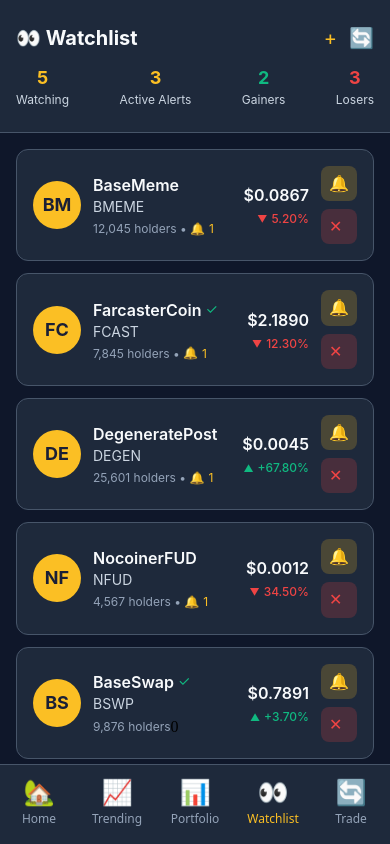
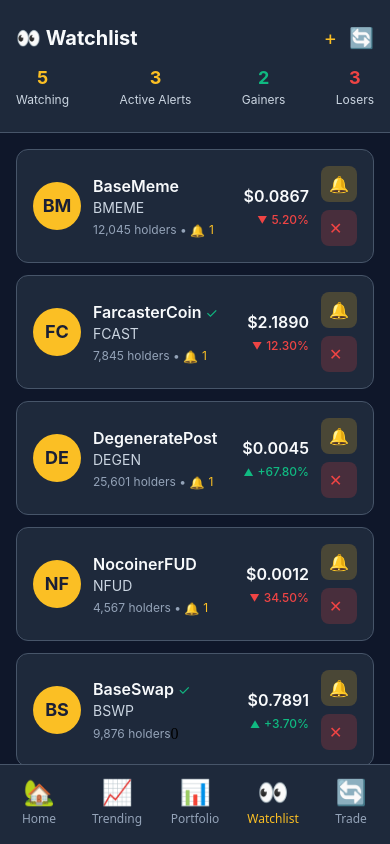
Before and after one commit to Smartdevs17/coinhawk, a React Native app: screen /Watchlist in a window 390 px wide. Built offline with nearby package versions, Linux system fonts and the light colour scheme.

Commit message:
fix: update watch screen

```diff
--- a/src/components/ui/Card.tsx
+++ b/src/components/ui/Card.tsx
@@ -65,14 +65,16 @@
     }
   };
 
+  const classNames = [
+    getVariantStyles(),
+    getPaddingStyles(),
+    getRoundedStyles(),
+    className || ''
+  ].filter(Boolean).join(' ');
+
   return (
     <View
-      className={`
-        ${getVariantStyles()}
-        ${getPaddingStyles()}
-        ${getRoundedStyles()}
-        ${className || ''}
-      `.trim()}
+      className={classNames}
       {...props}
     >
       {children}
--- a/src/screens/WatchlistScreen.tsx
+++ b/src/screens/WatchlistScreen.tsx
@@ -137,6 +137,79 @@
     setAlerts(prev => prev.filter(alert => alert.id !== alertId));
   };
 
+  // const renderWatchlistItem = ({ item }: { item: WatchlistItem }) => (
+  //   <TouchableOpacity>
+  //     <Card variant="surface" className="mb-3">
+  //       <View className="flex-row items-center">
+  //         {/* Coin Icon and Info */}
+  //         <View className="w-12 h-12 bg-hawk-accent rounded-full items-center justify-center mr-3">
+  //           <Text className="text-hawk-primary font-bold text-lg">
+  //             {item.symbol.slice(0, 2)}
+  //           </Text>
+  //         </View>
+
+  //         <View className="flex-1">
+  //           <View className="flex-row items-center">
+  //             <Text className="text-dark-text-primary font-semibold text-base">
+  //               {item.name}
+  //             </Text>
+  //             {item.verified && (
+  //               <Icon name="✓" size={14} color="#10b981" className="ml-1" />
+  //             )}
+  //           </View>
+  //           <Text className="text-dark-text-secondary text-sm">{item.symbol}</Text>
+  //           <View className="flex-row items-center mt-1">
+  //             <Text className="text-dark-text-muted text-xs">
+  //               {item.holders.toLocaleString()} holders
+  //             </Text>
+  //             {item.alertsCount && item.alertsCount > 0 && (
+  //               <>
+  //                 <Text className="text-dark-text-muted text-xs"> • </Text>
+  //                 <Icon
+  //                   name="🔔"
+  //                   size={12}
+  //                   color={item.isAlertsActive ? "#fbbf24" : "#64748b"}
+  //                 />
+  //                 <Text className="text-xs text-hawk-accent ml-1">
+  //                   {item.alertsCount}
+  //                 </Text>
+  //               </>
+  //             )}
+  //           </View>
+  //         </View>
+
+  //         {/* Price and Change */}
+  //         <View className="items-end mr-3">
+  //           <Text className="text-dark-text-primary font-semibold text-base">
+  //             {item.price}
+  //           </Text>
+  //           <PriceChangeIndicator
+  //             change={item.change24h}
+  //             size="sm"
+  //             className="mt-1"
+  //           />
+  //         </View>
+
+  //         {/* Action Buttons */}
+  //         <View>
+  //           <TouchableOpacity
+  //             onPress={() => openAlertModal(item)}
+  //             className="bg-hawk-accent bg-opacity-20 rounded-lg p-2 mb-2"
+  //           >
+  //             <Icon name="🔔" size={16} color="#fbbf24" />
+  //           </TouchableOpacity>
+  //           <TouchableOpacity
+  //             onPress={() => removeFromWatchlist(item.id)}
+  //             className="bg-danger-500 bg-opacity-20 rounded-lg p-2"
+  //           >
+  //             <Icon name="✕" size={16} color="#ef4444" />
+  //           </TouchableOpacity>
+  //         </View>
+  //       </View>
+  //     </Card>
+  //   </TouchableOpacity>
+  // );
+
   const renderWatchlistItem = ({ item }: { item: WatchlistItem }) => (
   <TouchableOpacity>
     <Card variant="surface" className="mb-3">
@@ -154,7 +227,9 @@
               {item.name}
             </Text>
             {item.verified && (
-                <Icon name="✓" size={14} color="#10b981" className="ml-1" />
+              <Text style={{ fontSize: 14, color: '#10b981' }} className="ml-1">
+                ✓
+              </Text>
             )}
           </View>
           <Text className="text-dark-text-secondary text-sm">{item.symbol}</Text>
@@ -165,11 +240,9 @@
             {item.alertsCount && item.alertsCount > 0 && (
               <>
                 <Text className="text-dark-text-muted text-xs"> • </Text>
-                  <Icon
-                    name="🔔"
-                    size={12}
-                    color={item.isAlertsActive ? "#fbbf24" : "#64748b"}
-                  />
+                <Text style={{ fontSize: 12, color: item.isAlertsActive ? '#fbbf24' : '#64748b' }}>
+                  🔔
+                </Text>
                 <Text className="text-xs text-hawk-accent ml-1">
                   {item.alertsCount}
                 </Text>
@@ -196,13 +269,13 @@
             onPress={() => openAlertModal(item)}
             className="bg-hawk-accent bg-opacity-20 rounded-lg p-2 mb-2"
           >
-              <Icon name="🔔" size={16} color="#fbbf24" />
+            <Text style={{ fontSize: 16, color: '#fbbf24' }}>🔔</Text>
           </TouchableOpacity>
           <TouchableOpacity
             onPress={() => removeFromWatchlist(item.id)}
             className="bg-danger-500 bg-opacity-20 rounded-lg p-2"
           >
-              <Icon name="✕" size={16} color="#ef4444" />
+            <Text style={{ fontSize: 16, color: '#ef4444' }}>✕</Text>
           </TouchableOpacity>
         </View>
       </View>
```
Lines whose indentation alone changed are shown as unchanged.
